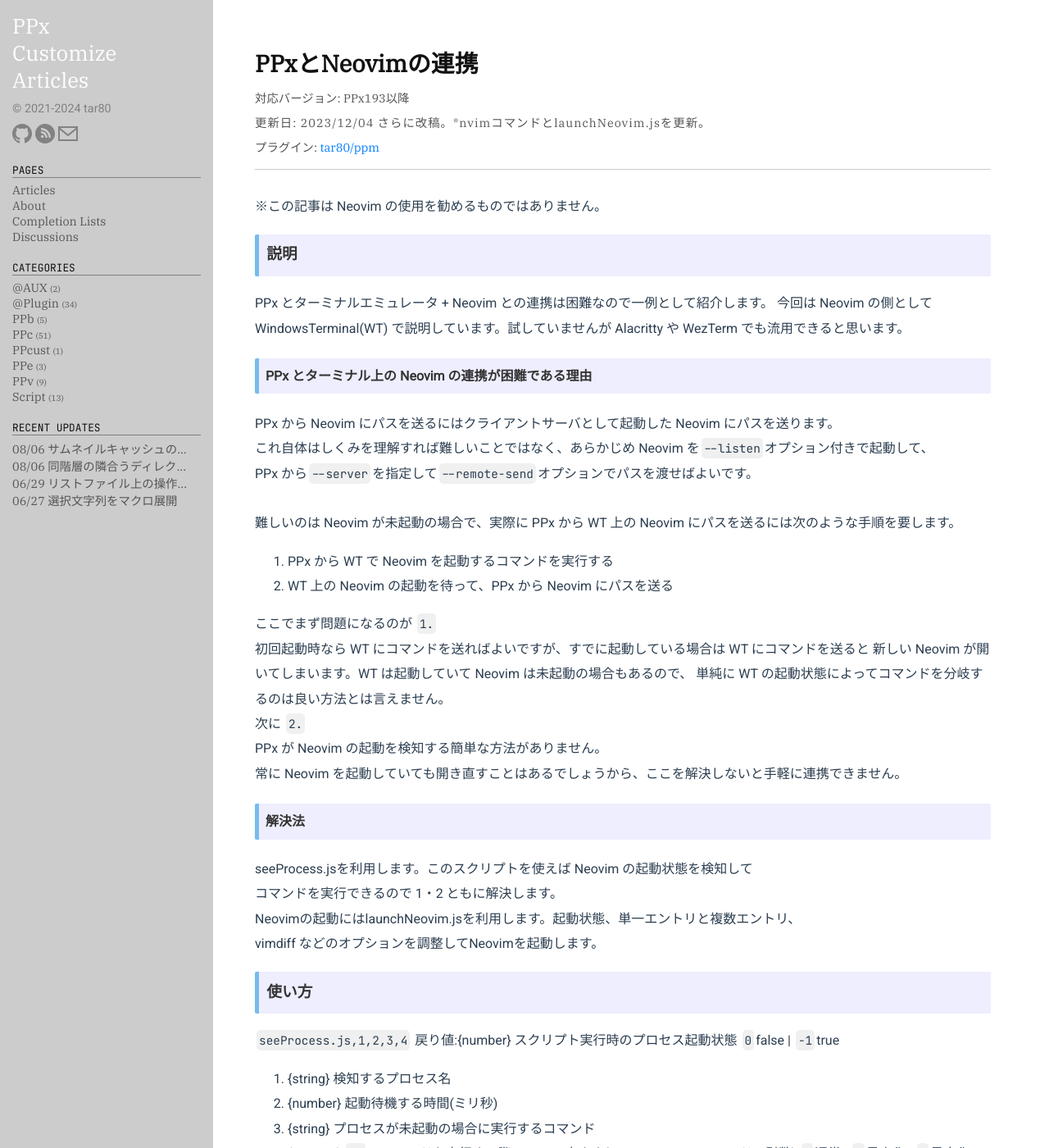
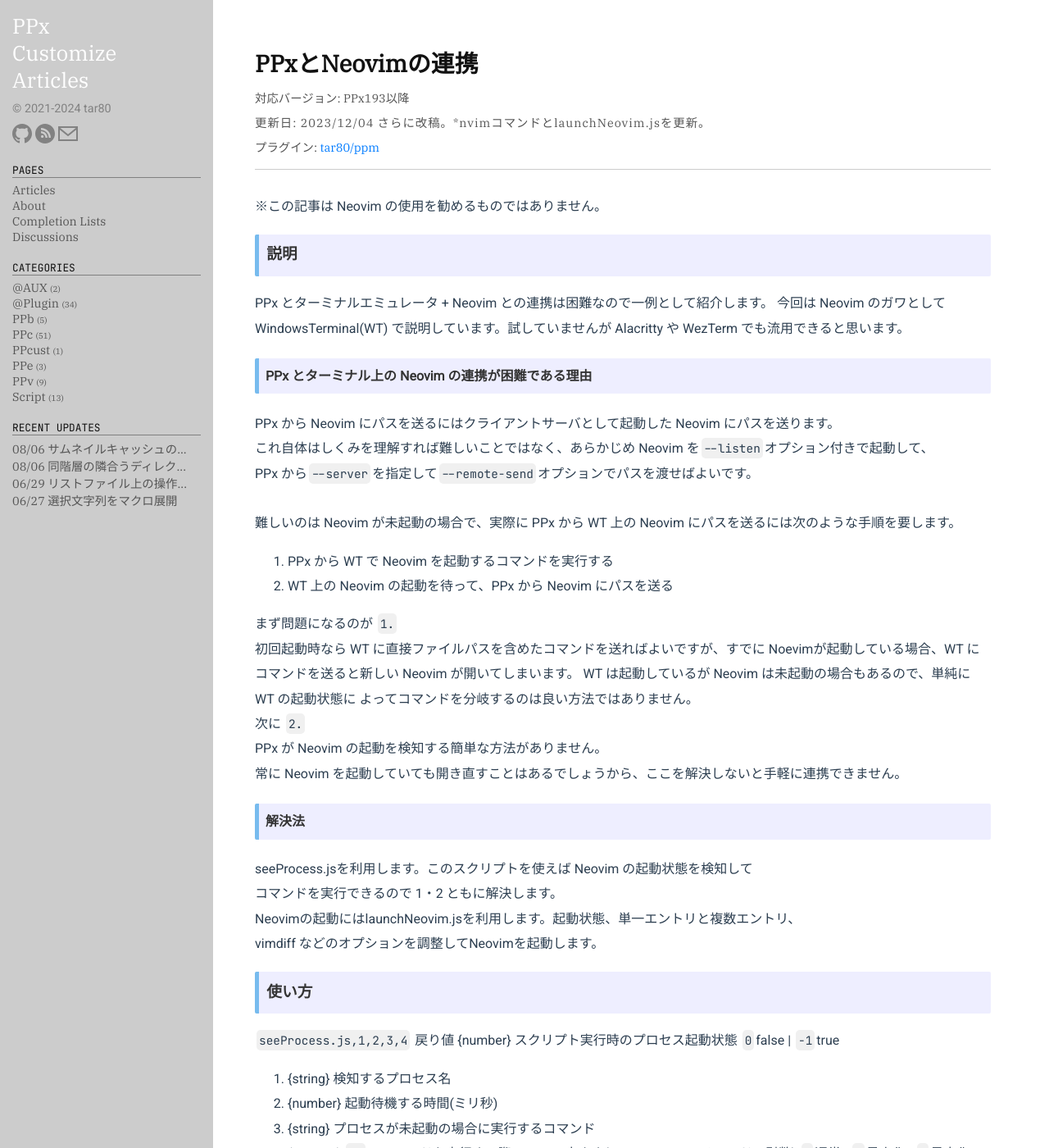
Before and after one commit to tar80/pages-pca, a Jekyll site: the page built from _posts/23-07-04-launch_neovim.md, in a window 1280 px wide and 1400 px high. Shown: the whole window at 82% size. Built offline with Jekyll 4.4.1, drawn with Linux system fonts in a browser that asks for light colours; emoji names are drawn with the system emoji font; some of the changed text lies outside the part shown.

Commit message:
chore: 誤字の修正

```diff
--- a/_posts/23-07-04-launch_neovim.md
+++ b/_posts/23-07-04-launch_neovim.md
@@ -13,7 +13,7 @@
 ### 説明
 
 PPx とターミナルエミュレータ + Neovim との連携は困難なので一例として紹介します。
-今回は Neovim の側として WindowsTerminal(WT) で説明しています。試していませんが
+今回は Neovim のガワとして WindowsTerminal(WT) で説明しています。試していませんが
 Alacritty や WezTerm でも流用できると思います。
 
 #### PPx とターミナル上の Neovim の連携が困難である理由
@@ -27,10 +27,11 @@
 1. PPx から WT で Neovim を起動するコマンドを実行する
 1. WT 上の Neovim の起動を待って、PPx から Neovim にパスを送る
 
-ここでまず問題になるのが `1.`
-初回起動時なら WT にコマンドを送ればよいですが、すでに起動している場合は WT にコマンドを送ると
-新しい Neovim が開いてしまいます。WT は起動していて Neovim は未起動の場合もあるので、
-単純に WT の起動状態によってコマンドを分岐するのは良い方法とは言えません。
+まず問題になるのが `1.`
+初回起動時なら WT に直接ファイルパスを含めたコマンドを送ればよいですが、すでに
+Noevimが起動している場合、WT にコマンドを送ると新しい Neovim が開いてしまいます。
+WT は起動しているが Neovim は未起動の場合もあるので、単純に WT の起動状態に
+よってコマンドを分岐するのは良い方法ではありません。
 <BR>
 次に `2.`
 PPx が Neovim の起動を検知する簡単な方法がありません。
@@ -45,7 +46,7 @@
 
 ### 使い方
 
-`seeProcess.js,1,2,3,4` 戻り値:{number} スクリプト実行時のプロセス起動状態 `0`false \| `-1`true
+`seeProcess.js,1,2,3,4` 戻り値 {number} スクリプト実行時のプロセス起動状態 `0`false \| `-1`true
 
 1. {string} 検知するプロセス名
 2. {number} 起動待機する時間(ミリ秒)
@@ -55,7 +56,7 @@
 <BR>
 
 `launchNeovim.js,1,2,3,4`
-戻り値:{number} エラーがあれば`-1`を、なければ`0`を返す
+戻り値 {number} エラーがあれば`-1`を、なければ`0`を返す
 
 1. {number} プロセスの起動状態 `0`false \| `-1`true
 2. {number} クライアントサーバのポート番号(名前付きパイプ)
@@ -63,10 +64,9 @@
    - edit: 単一エントリ
    - args: 複数エントリ(単一エントリを渡すと、内部でeditに変更される)
    - diff: vimdiff
-   - command: `4.`で指定したコマンドを実行
+   - command: `4.`のコマンドを実行
 4. {string} NeovimのExコマンドを直接指定
-   `3.`がコマンド以外のときは引数としてパスを渡せる。パス区切りは`;`を挟む
-   ~~また、空白を含むパスであっても`"`で括ってはならない。~~
+   `3.`がコマンド以外のときは引数としてパスを渡せる。パス区切りには`;`を使う
    空白を含むパスは`"`で括ります。%Fの`N`オプションや`%*noq`関数で`"`を抑制すると
    正しいパスを渡せなくなります。:o:`%#;FDC` `"%#FDC"` :x:`"%#FDCN"`
 
@@ -77,7 +77,7 @@
 ### 設定
 
 1. Neovim のクライアントサーバを設定
-   以下のどちらかの方法があります(`XXX` は任意の待受ポート番号)
+   以下のどちらかの方法があります(`【XXX】` は任意の待受ポート番号)
 
    - WT のプロファイルのコマンドラインで指定 `nvim.exe --listen "\\.\pipe\nvim.【XXX】.0"`
    - init.lua に以下を追加
```
Also changed, not shown: _posts/23-12-03-lf_autocmd.md (+1 -1 lines), _posts/23-12-06-lf_actions.md (+1 -1 lines), _posts/24-01-25-comppath.md (+2 -2 lines).
